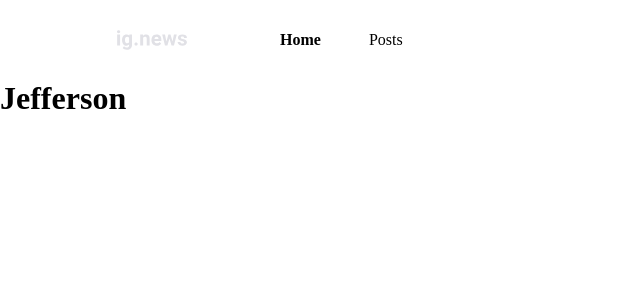
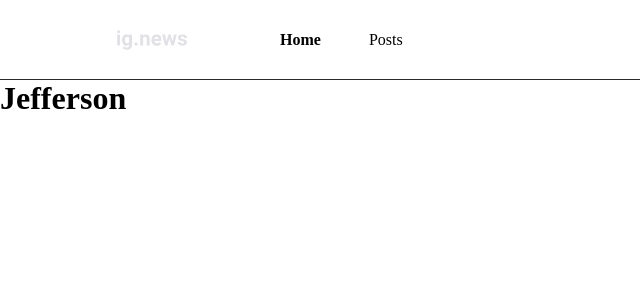
Before and after one commit to JeffSilva01/ignews, a Next.js app: page / in a window 1280 px wide. Shown: the top 300 px of the page, without its empty margins (0-640 px from the left). Built offline with nearby package versions, Linux system fonts and the light colour scheme.

Commit message:
fixed border-bottom header

```diff
--- a/src/components/Header/styles.module.scss
+++ b/src/components/Header/styles.module.scss
@@ -1,6 +1,6 @@
 .headerContainer {
   height: 5rem;
-  border-bottom: var(--gray-800);
+  border-bottom: 1px solid var(--gray-800);
 }
 
 .headerContent {
```
